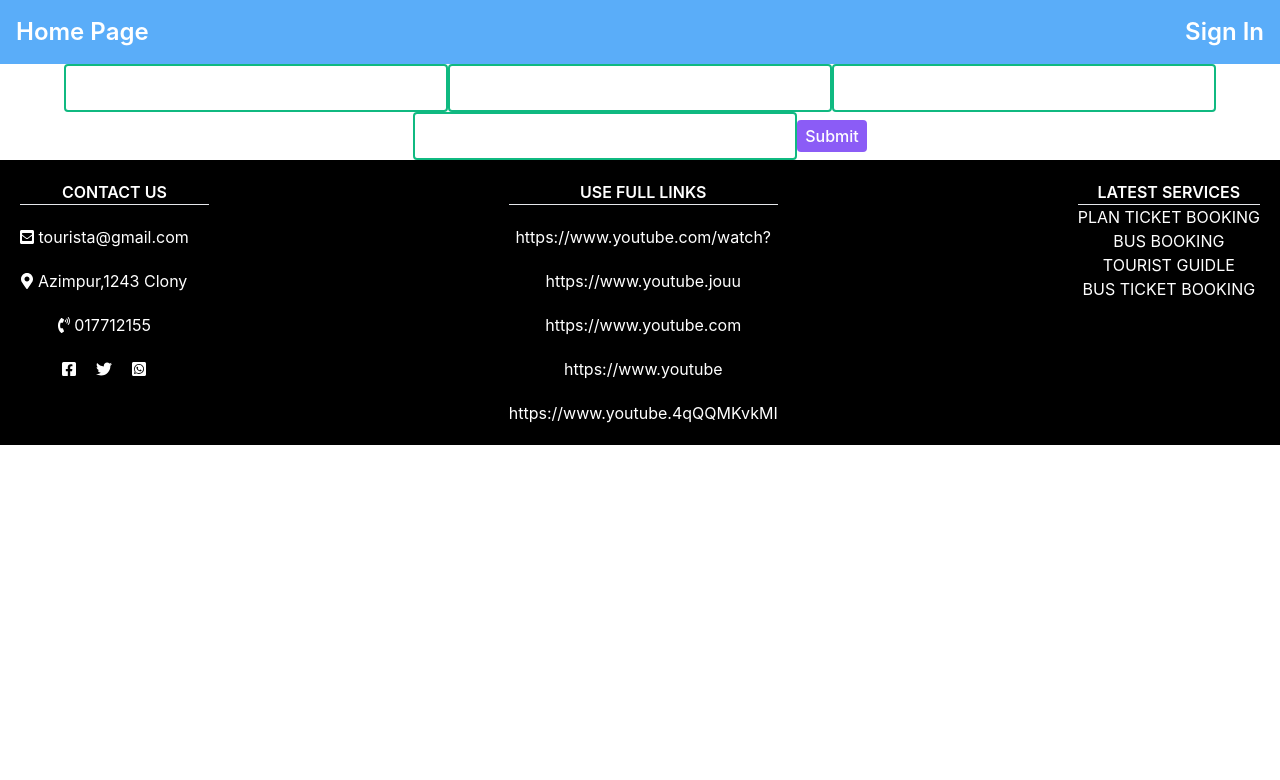
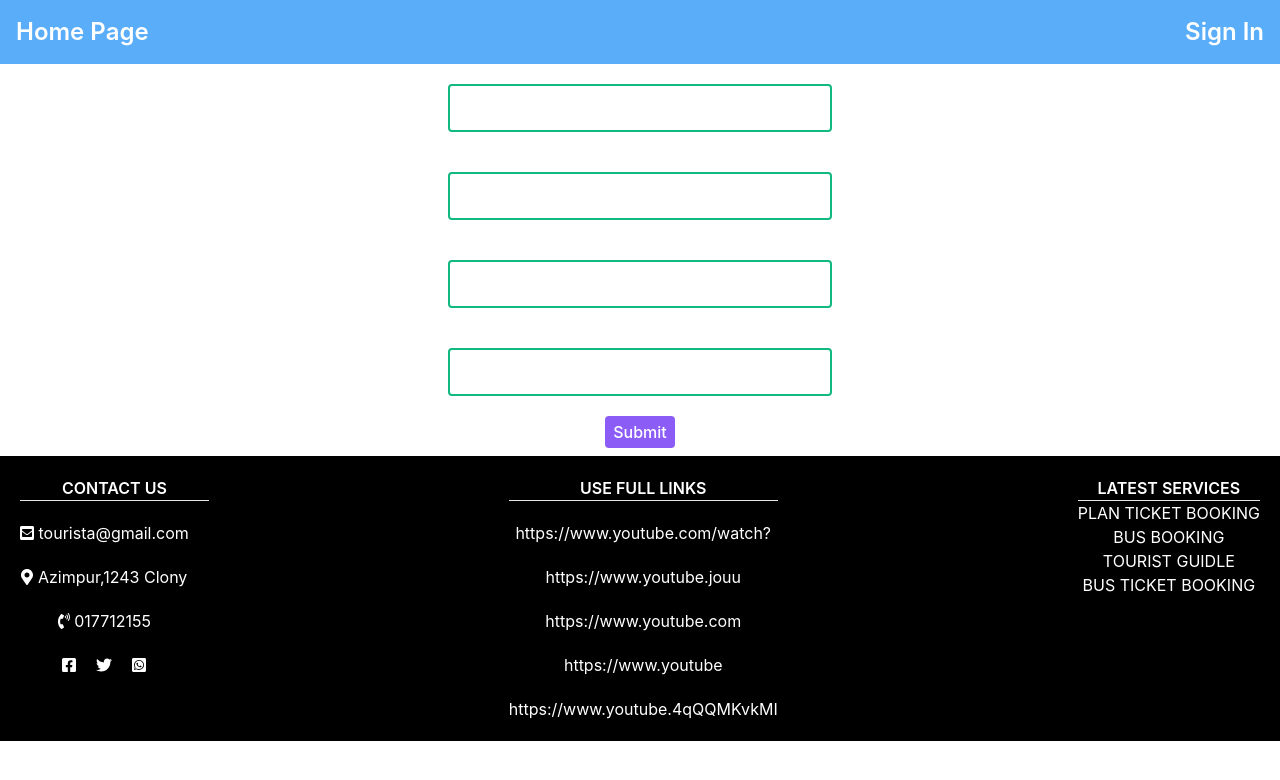
Before and after one commit to PrinceRatna/tourism-client-public, a React (Create React App) app: page /addOrders/update/1 in a window 1280 px wide. Shown: the top 780 px of the page. Built offline with nearby package versions, Linux system fonts and the light colour scheme; no server answers.

Commit message:
first commit11

```diff
--- a/src/component/About/About.js
+++ /dev/null
@@ -1,11 +0,0 @@
-import React from 'react';
-
-const About = () => {
-    return (
-        <div>
-            <h1>About</h1>
-        </div>
-    );
-};
-
-export default About;
--- a/src/component/Home/Home.js
+++ b/src/component/Home/Home.js
@@ -95,9 +95,7 @@ const Home = () => {
 
         </div>
       </div>
-      {/* <div className="absolute text-white text-3xl block font-bold top-48 left-48">
-          Travel To Beautiful Place
-      </div> */}
+
             <h2 className="text-center text-3xl font-bold mt-10 mb-5"> The  Services Of Our Tour</h2>
 
       <section className="grid grid-cols-1 md:grid-cols-3 gap-4 my-10 ">
--- a/src/component/MyOrders/MyOrder.js
+++ b/src/component/MyOrders/MyOrder.js
@@ -37,11 +37,12 @@ const MyOrder = () => {
 
     return (
         <div>
+            <ul>
            {
-               orders.map(order=><li><span className="font-medium text-lg mr-2">{order.title}</span><button onClick={()=>handleDeleteOder(order._id)} className="bg-purple-500 hover:bg-purple-700 focus:outline-none focus:ring-2 focus:ring-purple-600 focus:ring-opacity-50 mb-2 h-8 pl-2 pr-2 text-white font-medium text-base rounded">Delete</button></li>)
+               orders.map(order=><li><span className=" font-medium text-lg mr-2">{order.title}</span><button onClick={()=>handleDeleteOder(order._id)} className=" my-2 bg-purple-500 hover:bg-purple-700 focus:outline-none focus:ring-2 focus:ring-purple-600 focus:ring-opacity-50 mb-2 h-8 pl-2 pr-2 text-white font-medium text-base rounded">Delete</button></li>)
            }
 
-
+          </ul>
 
             {/* {order.title} */}
         </div>
--- a/src/component/Services/Services.js
+++ b/src/component/Services/Services.js
@@ -10,7 +10,7 @@ const Services = (props) => {
 
 
 
-    // border-4
+
     return (
         <div className="border-solid border-2 ">
             <img  className="w-full md:w-96 h-80" src={url} alt=""/>
--- a/src/component/UpdateOrder/UpdateOrder.js
+++ b/src/component/UpdateOrder/UpdateOrder.js
@@ -7,7 +7,6 @@ const UpdateOrder = () => {
     const {id}=useParams();
     const [allOrder,setAllOrder]=useState({});
 useEffect(()=>{
-    // http://localhost:5000/addOrders?617d9e65ca45b5f283197a28
     const url=`http://localhost:5000/addOrders/${id}`;
 fetch(url)
 .then(res=>res.json())
@@ -89,12 +88,12 @@ const handleUpdateOrder=e=>{
 }
 
     return (
-        <div>
+        <div >
             <form onSubmit={handleUpdateOrder}>
-                <input type="text"onChange={handleTitleChange} value={allOrder.title||''} className="border-2 rounded px-4 w-11/12 md:w-96 h-12 border-green-500  focus:outline-none focus:ring-2 focus:ring-purple-600 focus:border-transparent"/>
-                <input type="text"onChange={handleNameChange} value={allOrder.name||''} className="border-2 rounded px-4 w-11/12 md:w-96 h-12 border-green-500  focus:outline-none focus:ring-2 focus:ring-purple-600 focus:border-transparent"/>
-                <input type="text"onChange={handlePhoneChange} value={allOrder.phone||''} className="border-2 rounded px-4 w-11/12 md:w-96 h-12 border-green-500  focus:outline-none focus:ring-2 focus:ring-purple-600 focus:border-transparent"/>
-                <input type="text"onChange={handleAddressChange} value={allOrder.address||''} className="border-2 rounded px-4 w-11/12 md:w-96 h-12 border-green-500  focus:outline-none focus:ring-2 focus:ring-purple-600 focus:border-transparent"/>
+                <input type="text"onChange={handleTitleChange} value={allOrder.title||''} className="  my-5  border-2 rounded px-4 w-11/12 md:w-96 h-12 border-green-500  focus:outline-none focus:ring-2 focus:ring-purple-600 focus:border-transparent"/><br/>
+                <input type="text"onChange={handleNameChange} value={allOrder.name||''} className="    my-5  border-2 rounded px-4 w-11/12 md:w-96 h-12 border-green-500  focus:outline-none focus:ring-2 focus:ring-purple-600 focus:border-transparent"/><br/>
+                <input type="text"onChange={handlePhoneChange} value={allOrder.phone||''} className="  my-5  border-2 rounded px-4 w-11/12 md:w-96 h-12 border-green-500  focus:outline-none focus:ring-2 focus:ring-purple-600 focus:border-transparent"/><br/>
+                <input type="text"onChange={handleAddressChange} value={allOrder.address||''} className="my-5  border-2 rounded px-4 w-11/12 md:w-96 h-12 border-green-500  focus:outline-none focus:ring-2 focus:ring-purple-600 focus:border-transparent"/><br/>
                 <input type="submit" value="Submit" className=" bg-purple-500 hover:bg-purple-700 focus:outline-none focus:ring-2 focus:ring-purple-600 focus:ring-opacity-50 mb-2 h-8 pl-2 pr-2 text-white font-medium text-base rounded"/>
             </form>
 
--- a/src/component/Users/Users.js
+++ /dev/null
@@ -1,11 +0,0 @@
-import React from 'react';
-
-const Users = () => {
-    return (
-        <div>
-            <h1>Users</h1>
-        </div>
-    );
-};
-
-export default Users;
```
Also changed, not shown: src/App.js (+3 -6 lines), src/component/Header/Header.js (+1 -7 lines), src/component/OrderPage/OrderPage.js (+1 -13 lines), 1 other file (tests, documents, lock files or other folders).
